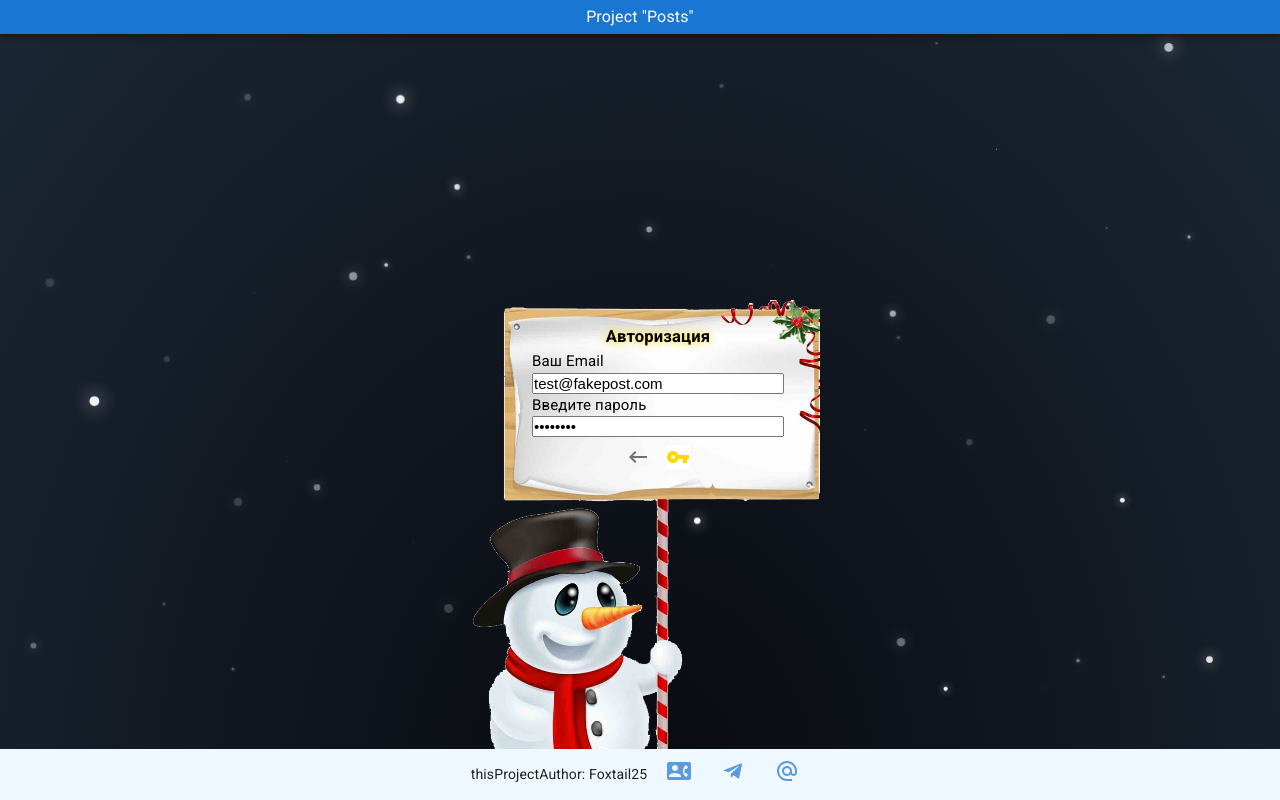
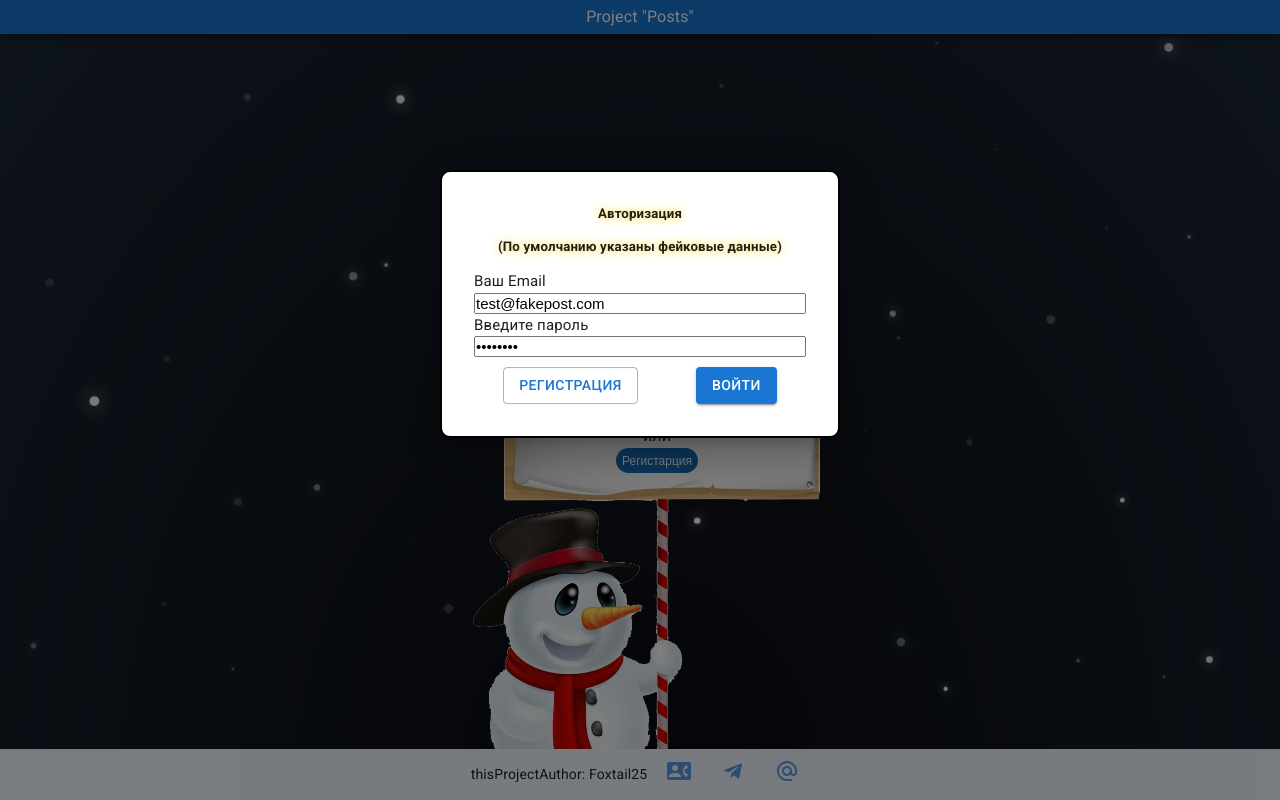
Before and after one commit to FoxTail25/post, a React (Create React App) app: page / in a window 1280 px wide. Both pictures are taken after a click on the button "Авторизация". Built offline with nearby package versions, Linux system fonts and the light colour scheme.

Commit message:
Изменил и разделил FormAuth + добавил CHECK_EMAIL

```diff
--- a/src/components/App/app.jsx
+++ b/src/components/App/app.jsx
@@ -17,7 +17,7 @@ import { Route, Routes } from 'react-router-dom';
 import { NotFound } from "../../Pages/not-found/notFound"
 import { PostPage } from "../../Pages/post-pages/postPages"
 import AllPost from "../../Pages/all-post-page/allpostpage"
-import { Attention } from "../Attention/Attention"
+import { Authorisation } from "../Attention/Authorisation"
 import { AuthError } from "../AuthError/AuthError"
 import { POST_QUANTITY } from "../../utils/constants"
 // import { HelloMessage } from "../HelloMessage/HelloMessage"
@@ -190,7 +190,7 @@ const App = () => {
                                 </Routes>
                             </main>
 
-                            : <Attention />
+                            : <Authorisation />
                     }
 
                     {
--- a/src/components/Attention/Attention.jsx
+++ /dev/null
@@ -1,37 +0,0 @@
-import React, { useState } from 'react'
-import { AuthForm } from '../AuthForm/form-auth'
-import s from './attention.module.css'
-
-export const Attention = () => {
-
-  const [enter, setEnter] = useState(false)
-  const [authReg, setAuthReg] = useState('')
-  const enterText = 'Для входа на ресурс необходима авторизация'
-
-
-
-  return (
-    <div className={s.authPage}>
-
-      <div className={s.snowman}>
-        <div className={s.snowmanAttention}>
-          {(enter
-          )
-            ? <AuthForm authReg={authReg} setEnter={setEnter}/>
-            : `${enterText}`
-          }
-        </div>
-        {
-          !enter ?
-          <div className={s.buttonBlock}>
-              <button className={s.authBtn} onClick={() => { setEnter(!enter); setAuthReg('auth') }}>Авторизация</button>
-              или
-              <button className={s.authBtn} onClick={() => { setEnter(!enter); setAuthReg('reg') }}>Регистарция</button>
-            </div>
-            : null
-        }
-      </div>
-
-    </div>
-  )
-}
--- /dev/null
+++ b/src/components/Attention/Authorisation.jsx
@@ -0,0 +1,96 @@
+import React from 'react';
+import Backdrop from '@mui/material/Backdrop';
+import Box from '@mui/material/Box';
+import Modal from '@mui/material/Modal';
+import Fade from '@mui/material/Fade';
+import Button from '@mui/material/Button';
+
+
+
+import { useState } from 'react'
+import { FormAuth } from '../FormAuth/form-auth'
+import { FormReg } from '../FormReg/form-reg';
+// import AuthFormTrans from '../AuthFormTrans/AuthFormTrans'
+import s from './attention.module.css'
+
+export const Authorisation = () => {
+
+  const [authReg, setAuthReg] = useState(true)
+
+  const style = {
+    position: 'absolute',
+    top: '38%',
+    left: '50%',
+    transform: 'translate(-50%, -50%)',
+    width: 400,
+    bgcolor: 'background.paper',
+    border: '2px solid #000',
+    boxShadow: 24,
+    p: 4,
+    borderRadius: '10px',
+  };
+
+  const [open, setOpen] = React.useState(false);
+  const handleOpen = () => setOpen(true);
+  const handleClose = () => setOpen(false);
+
+  return (
+    <>
+      <div className={s.authPage}>
+
+        <div className={s.snowman}>
+          <div className={s.snowmanAttention}>
+            Для входа на ресурс необходима авторизация
+          </div>
+
+          <div className={s.buttonBlock}>
+            <button className={s.authBtn} onClick={
+              () => { handleOpen(); setAuthReg(true) }
+            }>
+              Авторизация
+            </button>
+            или
+            <button className={s.authBtn} onClick={
+              () => { handleOpen(); setAuthReg(false) }
+            }>
+              Регистарция
+            </button>
+
+          </div>
+
+        </div>
+
+      </div>
+
+
+
+      <div>
+        <Button onClick={handleOpen}>Open modal</Button>
+        <Modal
+          aria-labelledby="transition-modal-title"
+          aria-describedby="transition-modal-description"
+          open={open}
+          onClose={handleClose}
+          closeAfterTransition
+          BackdropComponent={Backdrop}
+          BackdropProps={{
+            timeout: 500,
+          }}
+        >
+          <Fade in={open}>
+            <Box sx={style}>
+              {
+                authReg
+
+                  ? <FormAuth authReg={authReg} handleClose={handleClose} setAuthReg={setAuthReg} />
+                  : <FormReg authReg={authReg} handleClose={handleClose} setAuthReg={setAuthReg} />
+              }
+            </Box>
+          </Fade>
+        </Modal>
+      </div>
+
+
+    </>
+  )
+}
--- a/src/components/Attention/attention.module.css
+++ b/src/components/Attention/attention.module.css
@@ -49,7 +49,7 @@
     z-index: 1;
 }
 .authBtn:hover {
-    padding: 6% 6%;
+    padding: 8% 8%;
     background: whitesmoke;
     background:gold;
     border-radius: 20px;
--- a/src/components/AuthError/authErr.module.css
+++ b/src/components/AuthError/authErr.module.css
@@ -17,6 +17,7 @@
     align-items: center;
     justify-content: space-around;
     filter: drop-shadow( 0 0 20px  red);
+
 }
 .errorMessage {
     text-align: center;
--- /dev/null
+++ b/src/components/FormAuth/form-auth.jsx
@@ -0,0 +1,104 @@
+import { Button, IconButton } from '@mui/material';
+import React from 'react';
+import { useForm } from "react-hook-form";
+import VpnKeyIcon from '@mui/icons-material/VpnKey';
+import KeyboardBackspaceIcon from '@mui/icons-material/KeyboardBackspace';
+import { useContext } from 'react';
+import { allUserData } from '../context/context';
+import s from './form-auth.module.css'
+import { CHECK_EMAIL } from '../../utils/constants';
+
+
+export const FormAuth = ({ authReg, handleClose, setAuthReg }) => {
+
+    const { singIn } = useContext({ ...allUserData })
+
+        const { register, handleSubmit, formState: { errors, isValid } } = useForm({
+            mode: 'all',
+            defaultValues: {
+                email: 'test@fakepost.com',
+                password: 'qwer1234',
+            }
+        });
+
+        const cbSubmit = (data) => {
+
+            singIn(data)
+            handleClose()
+
+        }
+
+        return (
+
+            <form className={s.authFormStyle} onSubmit={handleSubmit(cbSubmit)}>
+
+                <h5 className={s.authRegHeader}>
+                    Авторизация
+                    <br />
+                    <p>(По умолчанию указаны фейковые данные)</p>
+                </h5>
+
+                <label className={s.authfild}> {errors?.email?.message ? <p className={s.authfild}>{errors?.email?.message}</p> : 'Ваш Email'}
+                    <input className={s.authfild}
+                        {...register('email', {
+                            required: {
+                                value: true,
+                                message: 'обязательное поле'
+                            },
+                            // minLength: {
+                            //     value: 7,
+                            //     message: 'очень коротко'
+                            // },
+                            pattern: {
+                                value: CHECK_EMAIL,
+                                message: 'неверный емаил'
+                            }
+
+                        })}
+                        type='email'
+                        // suggested = "current-password"
+                        placeholder="shla@Sobaka.poShosse"
+
+                    ></input>
+                </label>
+
+                <label className={s.authfild}> {errors?.password?.message ? <p className={s.authfild}>{errors?.password?.message}</p> : 'Введите пароль'}
+                    <input className={s.authfild}
+                        {...register('password', {
+                            required: {
+                                value: true,
+                                message: 'обязательное поле'
+                            },
+                            minLength: {
+                                value: 3,
+                                message: 'слишком коротко'
+                            },
+                        })}
+                        type='password'
+                        autoComplete="on"
+                        placeholder="пароль не менее 7 сиволов"
+
+                    ></input>
+                </label>
+
+                <div className={s.authBtnBlock}>
+
+                    <Button
+                        variant='outlined'
+                        onClick={() => { setAuthReg(!authReg) }}>
+                        Регистрация
+                    </Button>
+
+                    <Button type='submit'
+                        variant='contained'
+                        disabled={!isValid}
+                    >
+                        Войти
+                    </Button>
+
+                </div>
+
+            </form>
+
+        )
+    }
--- a/src/components/AuthForm/form-auth.module.css
+++ b/src/components/FormAuth/form-auth.module.css
@@ -2,11 +2,13 @@
     width: 100%;
     display: flex;
     flex-direction: column;
+    align-items: center;
 }
 
 .authRegHeader {
     padding: 0;
     margin: 0;
+    text-align: center;
     filter: drop-shadow(0 0 5px gold);
 }
 
@@ -19,21 +21,10 @@
     width: 100%;
 }
 
-.authTrtuBtn {
-    filter: drop-shadow(0 0 10px gold);
+
+.authBtnBlock {
+    margin-top: 10px;
+    display: flex;
+    width: 100%;
+    justify-content: space-around;
 }
-
-.authIconTrue {
-    background: white;
-    color: inherit;
-    color: gold;
-}
-
-.goBackBtn {
-    transition: .3s;
-}
-
-.goBackBtn:hover {
-    color: blue;
-    transition: .3s;
-}
--- /dev/null
+++ b/src/components/FormReg/form-auth.module.css
@@ -0,0 +1,30 @@
+.authFormStyle {
+    width: 100%;
+    display: flex;
+    flex-direction: column;
+    align-items: center;
+}
+
+.authRegHeader {
+    padding: 0;
+    margin: 0;
+    text-align: center;
+    filter: drop-shadow(0 0 5px gold);
+}
+
+.authfild {
+    text-align: left;
+    display: block;
+    font-size: 15px;
+    padding: 0;
+    margin: 0;
+    width: 100%;
+}
+
+
+.authBtnBlock {
+    margin-top: 10px;
+    display: flex;
+    width: 100%;
+    justify-content: space-around;
+}
--- a/src/components/AuthForm/form-auth.jsx
+++ b/src/components/FormReg/form-reg.jsx
@@ -1,43 +1,32 @@
-import { IconButton } from '@mui/material';
+import { Button, IconButton } from '@mui/material';
 import React from 'react';
 import { useForm } from "react-hook-form";
 import VpnKeyIcon from '@mui/icons-material/VpnKey';
-import KeyboardBackspaceIcon from '@mui/icons-material/KeyboardBackspace';
 import { useContext } from 'react';
 import { allUserData } from '../context/context';
 import s from './form-auth.module.css'
+import { CHECK_EMAIL } from '../../utils/constants';
 
 
-export const AuthForm = ({ authReg, setEnter }) => {
+export const FormReg = ({authReg, handleClose , setAuthReg}) => {
 
-    const { singIn, singUp } = useContext({ ...allUserData })
+    const { singUp } = useContext({ ...allUserData })
 
 
-    let fildemail, fildpass;
-    if (authReg === 'auth') {
-        fildemail = 'test@fakepost.com';
-        fildpass = 'qwer1234';
-    } else {
-        fildemail = '';
-        fildpass = '';
-    }
 
     const { register, handleSubmit, formState: { errors, isValid } } = useForm({
         mode: 'all',
         defaultValues: {
-            email: fildemail,
-            password: fildpass,
+            group: 'group-7',
         }
 
     });
 
 
+    const cbSubmit = (data) => {
+        singUp(data)
+        handleClose()
 
-    const cbSubmit = (data) => {
-
-        authReg === 'auth'
-            ? singIn(data)
-            : singUp({ ...data, group: 'group-7' })
     }
 
 
@@ -47,11 +36,13 @@ export const AuthForm = ({ authReg, setEnter }) => {
 
         <form className={s.authFormStyle} onSubmit={handleSubmit(cbSubmit)}>
 
-            {
-                authReg === 'auth'
-                    ? <h5 className={s.authRegHeader}>Авторизация</h5>
-                    : <h5 className={s.authRegHeader}>Регистарция</h5>
-            }
+
+            <h5 className={s.authRegHeader}>
+                Регистарция
+                <br />
+                <p>(необходимо указать емаил, пароль и если желаете, изменить группу постов)</p>
+            </h5>
+
             <label className={s.authfild}> {errors?.email?.message ? <p className={s.authfild}>{errors?.email?.message}</p> : 'Ваш Email'}
                 <input className={s.authfild}
                     {...register('email', {
@@ -64,7 +55,7 @@ export const AuthForm = ({ authReg, setEnter }) => {
                             message: 'очень коротко'
                         },
                         pattern: {
-                            value: /@/gm,
+                            value: CHECK_EMAIL,
                             message: 'неверный емаил'
                         }
 
@@ -83,31 +74,54 @@ export const AuthForm = ({ authReg, setEnter }) => {
                             message: 'обязательное поле'
                         },
                         minLength: {
-                            value: 3,
+                            value: 8,
                             message: 'слишком коротко'
                         },
                     })}
                     type='password'
-                    placeholder="пароль не менее 7 сиволов"
+                    autoComplete="on"
+                    placeholder="пароль не менее 8 сиволов"
 
                 ></input>
             </label>
 
+            <label className={s.authfild}> {errors?.password?.message ? <p className={s.authfild}>{errors?.password?.message}</p> : 'Укажите группу'}
+                <input className={s.authfild}
+                    {...register('group', {
+                        required: {
+                            value: true,
+                            message: 'обязательное поле'
+                        },
+                        minLength: {
+                            value: 2,
+                            message: 'слишком коротко'
+                        },
+
+                    })}
+                    type='text'
+                    placeholder="не менее 2 символов"
+
+                ></input>
+            </label>
 
             <div className={s.authBtnBlock}>
 
-                <IconButton className={s.goBackBtn} onClick={() => { setEnter() }}>
-                    <KeyboardBackspaceIcon className={s.goBack} />
-                </IconButton>
+                <Button
+                    variant='outlined'
+                    onClick={() => { setAuthReg(!authReg) }}>
+                    авторизации
+                </Button>
 
-                <IconButton type='submit' className={s.authBtn} disabled={!isValid}>
-                    <VpnKeyIcon className={s.authIconTrue} />
-                </IconButton>
+                <Button type='submit'
+                    variant='contained'
+                    color='success'
+                    disabled={!isValid}>
+                    Регистрация
+                </Button>
 
             </div>
 
         </form>
 
-
     )
 }
--- a/src/utils/constants.js
+++ b/src/utils/constants.js
@@ -1,3 +1,5 @@
 
 
 export const POST_QUANTITY = 12; // Количество постов на странице.
+
+export const CHECK_EMAIL = /[A-Za-z]\w{1,}@[A-Za-z]{2,}\w\.[A-Za-z]\w/gim // простая регулярка для проверки емайла
```
